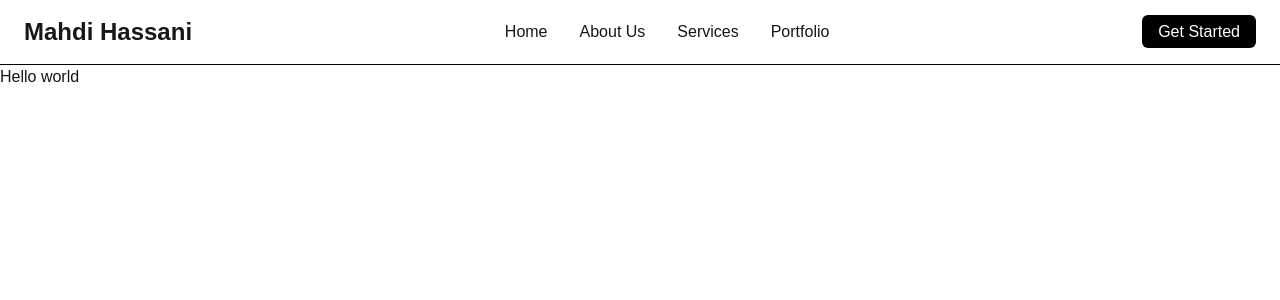
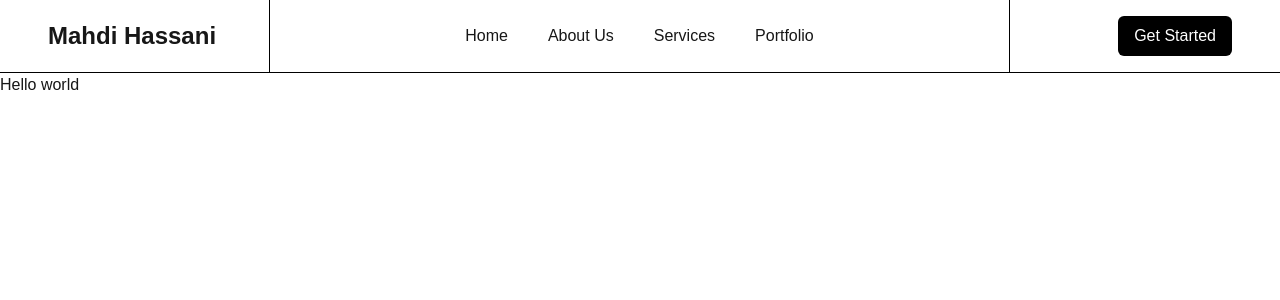
Before and after one commit to mahdihassani12/Portfolio, a Next.js app: page / in a window 1280 px wide. Shown: the top 300 px of the page. Built offline with nearby package versions, Linux system fonts and the light colour scheme.

Commit message:
finalizing the header but with no link now

```diff
--- a/components/layout/Header.tsx
+++ b/components/layout/Header.tsx
@@ -1,24 +1,90 @@
+"use client";
+
 import Link from "next/link";
+import { useState } from "react";
 
 export default function Header() {
+    const [open, setOpen] = useState(false);
+
     return (
-        <header className="w-full border-b border-black">
-            <div className="mx-auto flex max-w-7xl items-center justify-between px-6 py-4">
-                <div>
-                    <Link href="/" className="text-2xl font-bold">Mahdi Hassani</Link>
+        <header className="border-b border-black">
+            <div className="mx-auto flex items-stretch px-6">
+
+                {/* Logo */}
+                <div className="flex w-1/2 items-center border-r border-black px-6 py-4 md:w-1/5">
+                    <Link href="/" className="text-2xl font-bold">
+                        Mahdi Hassani
+                    </Link>
                 </div>
 
-                <nav className="flex gap-8">
-                    <Link href="/">Home</Link>
-                    <Link href="/about">About Us</Link>
-                    <Link href="/services">Services</Link>
-                    <Link href="/portfolio">Portfolio</Link>
+                {/* Desktop Navigation */}
+                <nav className="hidden items-center justify-center border-r border-black px-6 py-4 md:flex md:w-3/5">
+                    <div className="flex gap-10">
+                        <Link href="/">Home</Link>
+                        <Link href="/about">About Us</Link>
+                        <Link href="/services">Services</Link>
+                        <Link href="/portfolio">Portfolio</Link>
+                    </div>
                 </nav>
 
-                <div>
-                    <Link href="/contact" className="rounded-md bg-black px-4 py-2 text-white">Get Started</Link>
+                {/* Actions */}
+                <div className="flex w-1/2 items-center justify-end px-6 py-4 md:w-1/5">
+                    {/* Mobile Menu Button */}
+                    <button
+                        onClick={() => setOpen(!open)}
+                        className="text-2xl md:hidden cursor-pointer"
+                        aria-label="Toggle navigation menu"
+                        aria-expanded={open}
+                        aria-controls="mobile-menu"
+                    >
+                        ☰
+                    </button>
+
+                    {/* Desktop Button */}
+                    <Link
+                        href="/get-started"
+                        className="hidden rounded-md bg-black px-4 py-2 text-white md:block"
+                    >
+                        Get Started
+                    </Link>
                 </div>
             </div>
+
+            {/* Mobile Menu */}
+            {open && (
+                <div
+                    id="mobile-menu"
+                    className="border-t border-black md:hidden"
+                >
+                    <nav className="flex flex-col gap-4 px-6 py-6">
+                        <MobileLink href="/" close={() => setOpen(false)}>Home</MobileLink>
+                        <MobileLink href="/about" close={() => setOpen(false)}>About Us</MobileLink>
+                        <MobileLink href="/services" close={() => setOpen(false)}>Services</MobileLink>
+                        <MobileLink href="/portfolio" close={() => setOpen(false)}>Portfolio</MobileLink>
+                        <MobileLink href="/contact" close={() => setOpen(false)}>Contact Us</MobileLink>
+                    </nav>
+                </div>
+            )}
         </header>
-    )
+    );
 }
+
+function MobileLink({
+    href,
+    close,
+    children,
+}: {
+    href: string;
+    close: () => void;
+    children: React.ReactNode;
+}) {
+    return (
+        <Link
+            href={href}
+            onClick={close}
+            className="text-xl font-medium"
+        >
+            {children}
+        </Link>
+    );
+}
```
